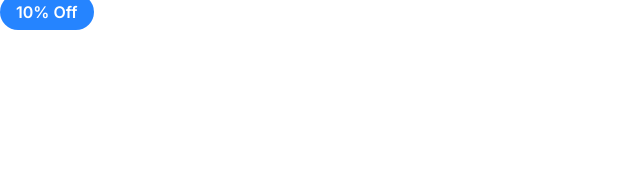
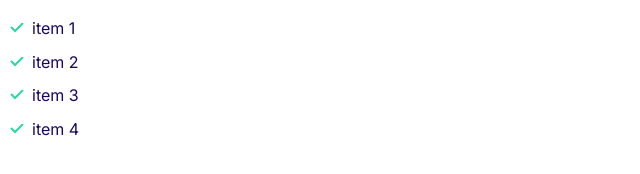
Before and after one commit to mohanadrashad/albukhaiti, a plain HTML site: page index.html in a window 1280 px wide. Shown: the whole page, without its empty margins (0-640 px from the left). Drawn offline with Linux system fonts and the light colour scheme.

Commit message:
bulid lists items

```diff
--- a/css/stylesheet.css
+++ b/css/stylesheet.css
@@ -102,3 +102,30 @@ a {
     font-size: 0.75rem;
   }
 }
+
+/* lists */ /* lists */
+.list {
+  color: var(--headingsColor);
+  list-style: none;
+  padding-left: 0;
+}
+.list--inline .list__item {
+  display: inline-block;
+  margin-right: 1rem;
+}
+
+.list--tick {
+  list-style-image: url(../images/tick.svg);
+  padding-left: 2rem;
+}
+
+.list--tick .list__item {
+  padding-left: 0.3rem;
+  margin-bottom: 0.6rem;
+}
+
+@media screen and (min-width: 1024px) {
+  .list--tick .list__item {
+    padding-left: 0;
+  }
+}
--- a/index.html
+++ b/index.html
@@ -15,6 +15,11 @@
     <title>Document</title>
   </head>
   <body>
-    <span class="badge badge--primary">10% Off</span>
+    <ul class="list list--tick">
+      <li class="list__item">item 1</li>
+      <li class="list__item">item 2</li>
+      <li class="list__item">item 3</li>
+      <li class="list__item">item 4</li>
+    </ul>
   </body>
 </html>
```
Also changed, not shown: components/lists.html (added, +6 -0 lines), images/tick.svg (added).
